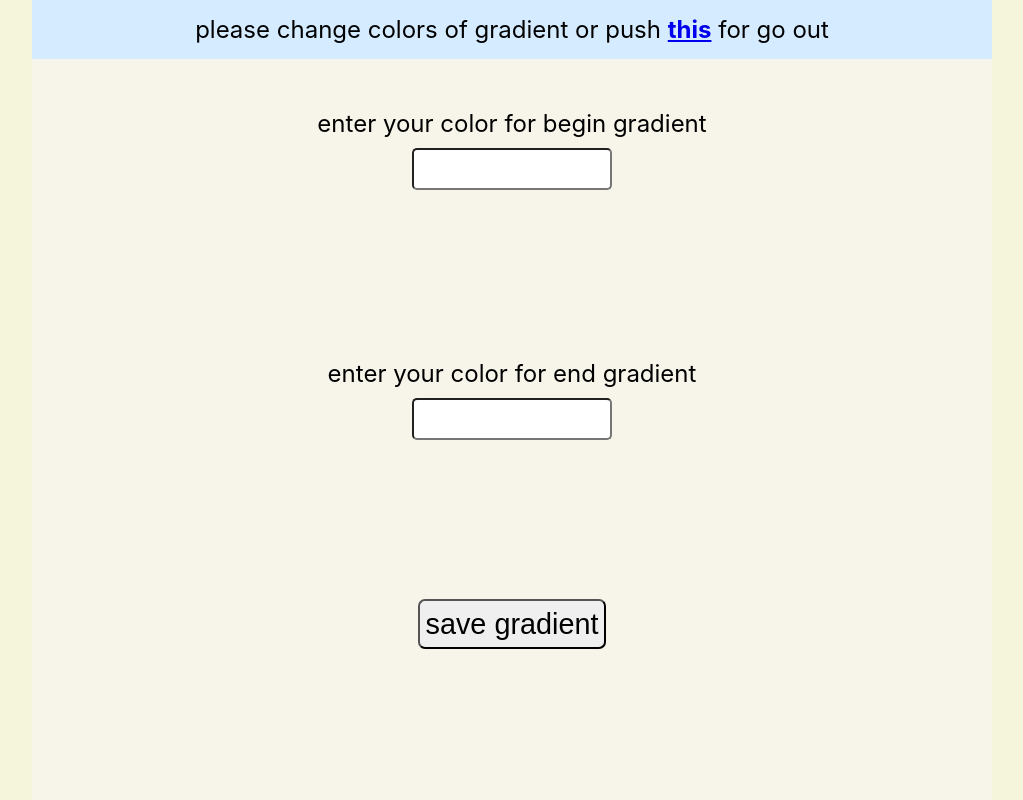
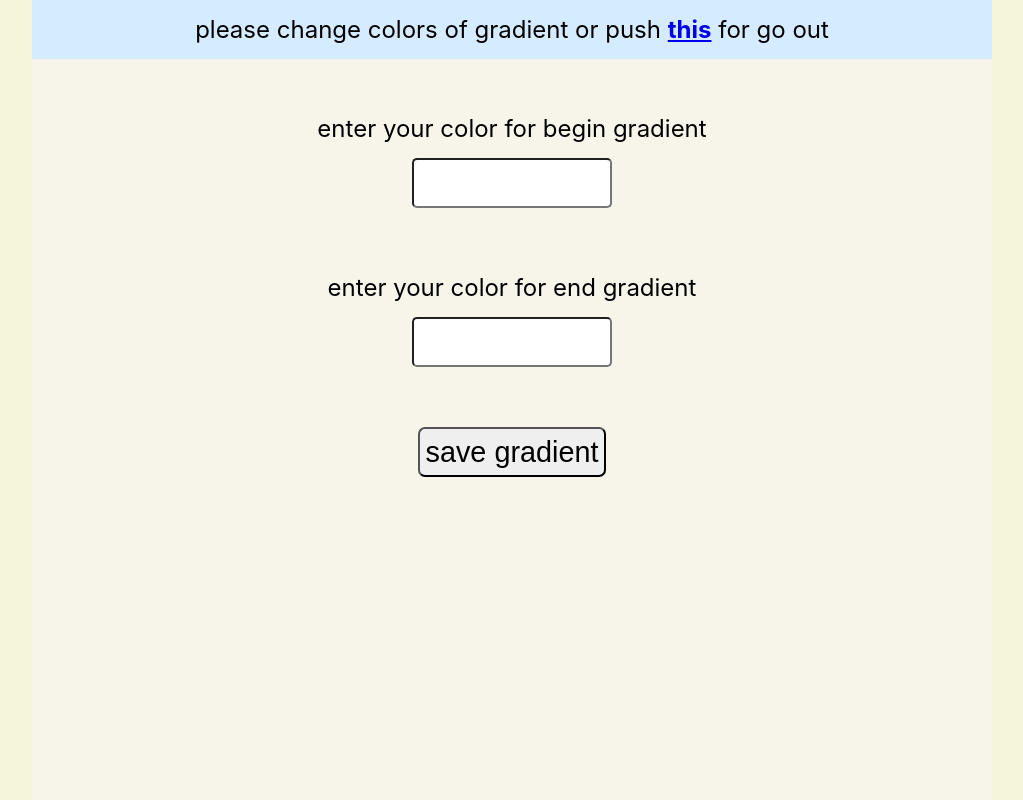
Before and after one commit to serIvanich/gradients-constructor, a React (Create React App) app: page /new in a window 1280 px wide. Shown: the whole page, without its empty margins (128-1151 px from the left). Built offline with nearby package versions, Linux system fonts and the light colour scheme.

Commit message:
fixed height of setting form

```diff
--- a/src/ui/features/editItem/EditGradient.module.scss
+++ b/src/ui/features/editItem/EditGradient.module.scss
@@ -6,7 +6,7 @@
   max-height: 100vh;
   position: relative;
   align-items: center;
- padding-bottom: 10px;
+  padding-bottom: 10px;
 
   .text {
     @include setHeaderText();
--- a/src/ui/form/SettingForm.module.scss
+++ b/src/ui/form/SettingForm.module.scss
@@ -4,19 +4,19 @@
 .formBox {
   max-width: 700px;
   height: 550px;
-  @include setBox(column, space-between);
+  @include setBox(column, start);
 
   @media screen and (max-width: 500px) {
     height: 400px;
   }
   .labelTitle {
-    padding: 10px;
+    padding: 15px;
     text-align: center;
   }
 
   .errorText {
     width: 100%;
-    height: 100%;
+    height: 50px;
     padding: 5px 0;
     text-align: center;
     color: red;
@@ -32,6 +32,7 @@
   button {
 
     @include setButtons(150px, 50px);
+    margin: 10px 0;
     font-size: 1.2em;
     &:hover {
       background-color: $generalColor;
```
